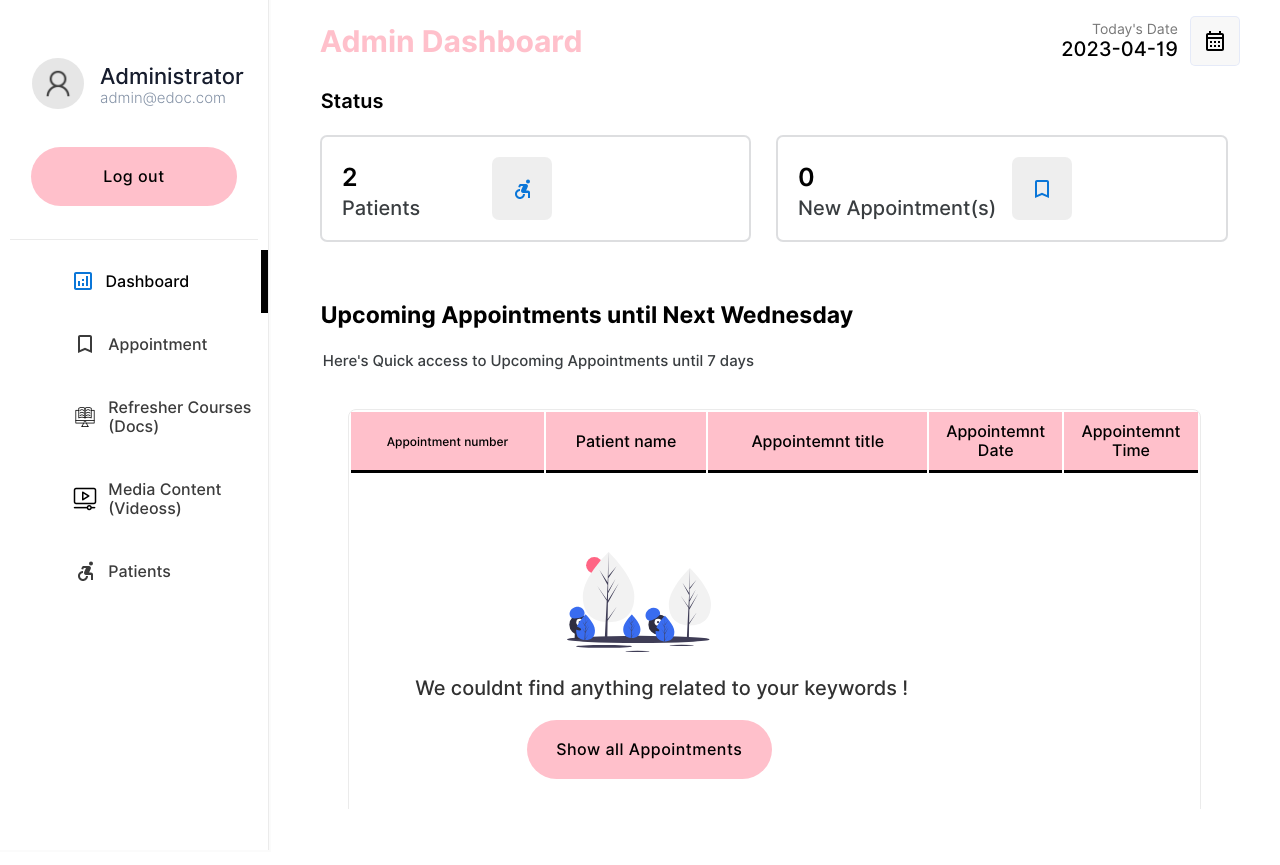
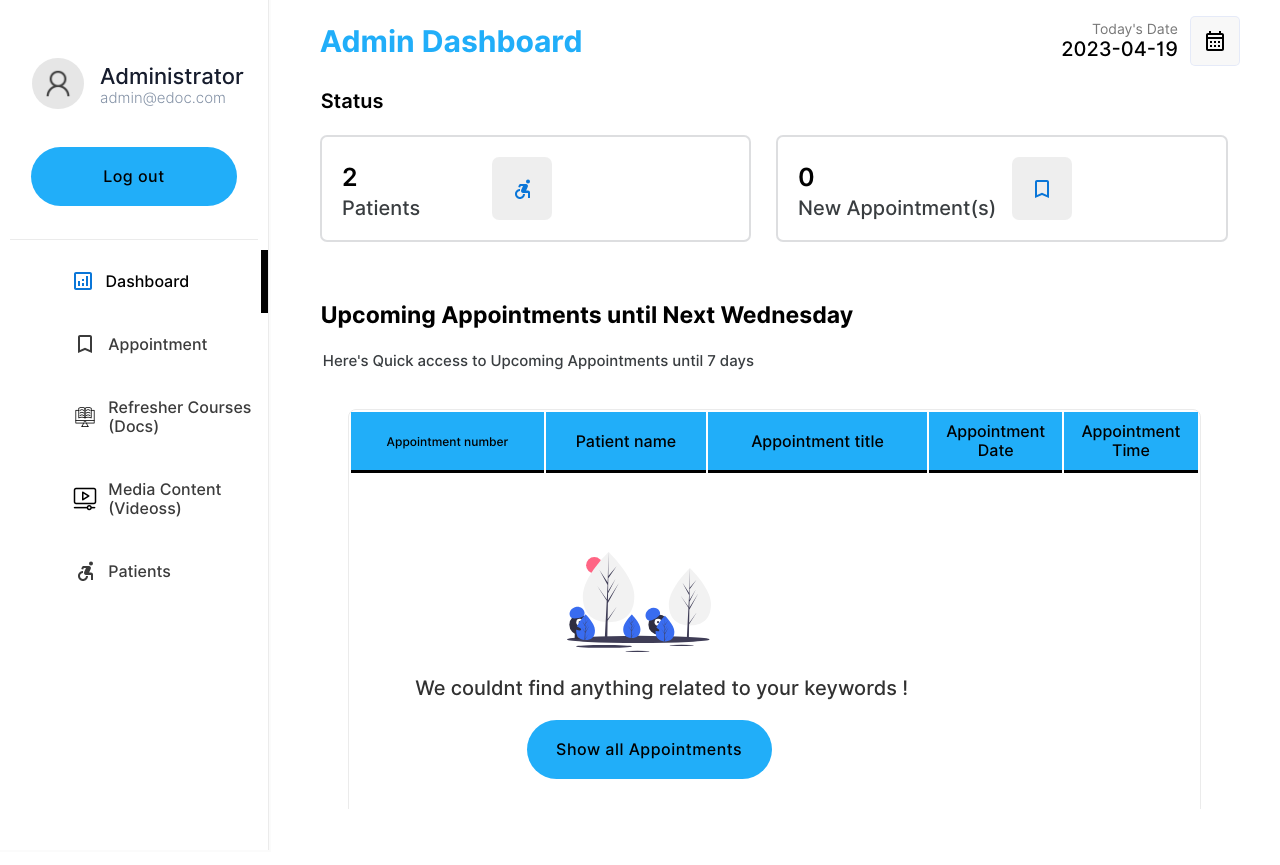
Before and after one commit to rizwanali512/clinic-appointment-system, a PHP site: page /admin/index.php in a window 1280 px wide. Run offline with PHP 8.4, Linux system fonts and the light colour scheme; a user stored in the database is signed in; data comes from the database, SQL or seed files in the repository.

Commit message:
your message here

```diff
--- a/admin/appointment.php
+++ b/admin/appointment.php
@@ -253,7 +253,7 @@
                        <center>
                         <div class="abc scroll">
                         <table width="93%" class="sub-table scrolldown" border="0">
-                        <thead style="background:#FFC0CB;">
+                        <thead style="background:#21AEF9;">
                         <tr>
                                 <th class="table-headin">
                                     Patient name
--- a/admin/courses.php
+++ b/admin/courses.php
@@ -254,7 +254,7 @@
                        <center>
                         <div class="abc scroll">
                         <table width="93%" class="sub-table scrolldown" border="0">
-                        <thead style="background:#FFC0CB;">
+                        <thead style="background:#21AEF9;">
                         <tr>
                                 <th class="table-headin" width="40%">
                                     Document Title
--- a/admin/index.php
+++ b/admin/index.php
@@ -111,7 +111,7 @@
                         <tr >
 
                             <td colspan="2" class="nav-bar" >
-                            <p style="font-size: 30px;color: #FFC0CB;font-weight:bold;padding: 0 0 0 50px ;margin: 0;text-align: left;">
+                            <p style="font-size: 30px;color: #21AEF9;font-weight:bold;padding: 0 0 0 50px ;margin: 0;text-align: left;">
                                     Admin Dashboard
                                 </p>
                                 <!-- <form action="doctors.php" method="post" class="header-search">
@@ -264,7 +264,7 @@
                                     <center>
                                         <div class="abc scroll" style="height: 400px;">
                                         <table width="85%" class="sub-table scrolldown" border="0">
-                                        <thead style="background:#FFC0CB;">
+                                        <thead style="background:#21AEF9;">
                                         <tr>
                                                 <th class="table-headin" style="font-size: 12px;">
 
@@ -277,19 +277,19 @@
                                                 <th class="table-headin">
 
 
-                                                    Appointemnt title
+                                                    Appointment title
 
                                                 </th>
                                                 <th class="table-headin">
 
 
-                                                    Appointemnt Date
+                                                    Appointment Date
 
                                                 </th>
                                                 <th class="table-headin">
 
 
-                                                    Appointemnt Time
+                                                    Appointment Time
 
                                                 </th>
                                             </tr>
--- a/admin/patient.php
+++ b/admin/patient.php
@@ -183,7 +183,7 @@
                        <center>
                         <div class="abc scroll">
                         <table width="93%" class="sub-table scrolldown"  style="border-spacing:0;">
-                        <thead style="background:#FFC0CB;">
+                        <thead style="background:#21AEF9;">
                         <tr>
                                 <th class="table-headin">
 
--- a/admin/videos.php
+++ b/admin/videos.php
@@ -254,7 +254,7 @@
                        <center>
                         <div class="abc scroll">
                         <table width="93%" class="sub-table scrolldown" border="0">
-                        <thead style="background:#FFC0CB;">
+                        <thead style="background:#21AEF9;">
                         <tr>
                                 <th class="table-headin" width="25%">
                                     Name
--- a/css/main.css
+++ b/css/main.css
@@ -127,7 +127,7 @@ body{
 }
 
 .btn-primary-soft{
-  background-color: #FFC0CB;
+  background-color: #21AEF9;
   /* border: 1px solid rgba(57,108,240,0.1); */
   color: black;
   font-weight: 500;
--- a/login.php
+++ b/login.php
@@ -13,7 +13,7 @@
 
 
 </head>
-<body style="background-color: #FFC0CB;">
+<body style="background-color: #21AEF9;">
     <?php
 
     //learn from w3schools.com
--- a/signup.php
+++ b/signup.php
@@ -11,7 +11,7 @@
     <title>Sign Up</title>
 
 </head>
-<body style="background-color: #FFC0CB;">
+<body style="background-color: #21AEF9;">
 <?php
 
 //learn from w3schools.com
```
